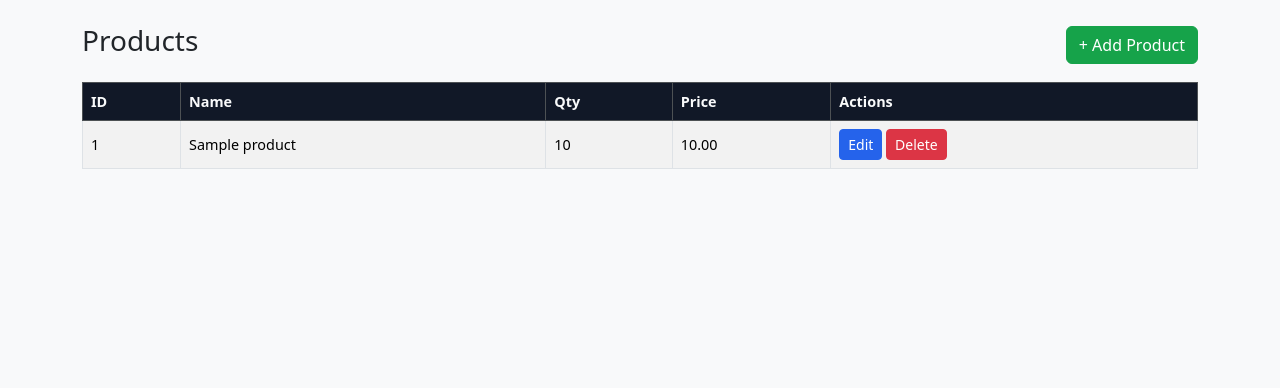
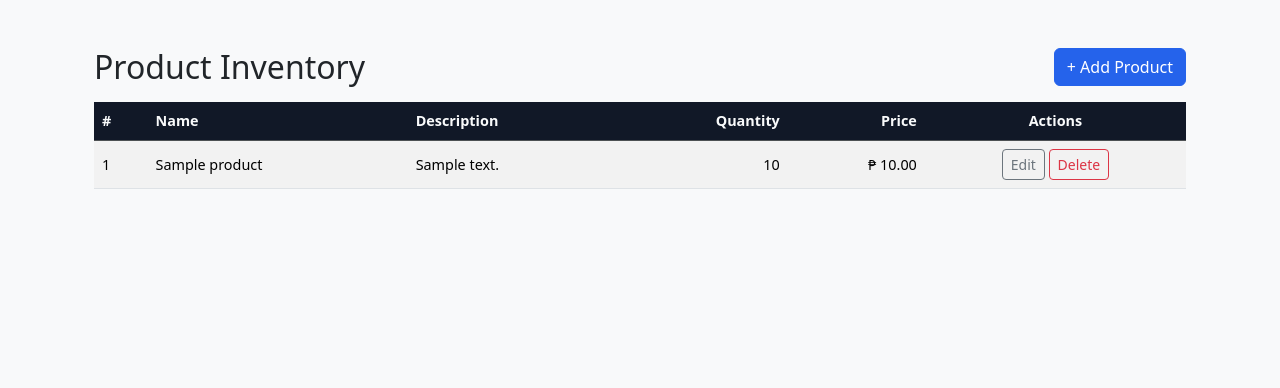
Before and after one commit to trickyson/msit_inventory_system, a Flask app: page /products in a window 1280 px wide. Shown: the part 56-444 px from the top of the page. Run offline with Flask 3, Linux system fonts and the light colour scheme; the visitor is signed in with stand-in values (Sample User, id 1); tables that the repository leaves empty or names only in its code hold one stand-in row (values such as "Sample post").

Commit message:
Update products_list.html

```diff
--- a/templates/products_list.html
+++ b/templates/products_list.html
@@ -1,49 +1,69 @@
 {% extends "base.html" %}
+{% block title %}Products{% endblock %}
+
 {% block content %}
-
+<div class="container mt-4">
     <div class="d-flex justify-content-between align-items-center mb-3">
-  <h3>Products</h3>
+        <h2 class="mb-0">Product Inventory</h2>
 
         {% if user.role == 'admin' %}
-  <a class="btn btn-success" href="{{ url_for('product_new') }}">+ Add Product</a>
+        <a href="{{ url_for('product_new') }}" class="btn btn-primary">
+            + Add Product
+        </a>
         {% endif %}
     </div>
 
+    {% if products %}
     <div class="table-responsive">
-  <table class="table table-striped table-bordered table-hover bg-white align-middle">
+        <table class="table table-striped table-hover align-middle">
             <thead class="table-dark">
                 <tr>
-      <th>ID</th>
+                    <th>#</th>
                     <th>Name</th>
-      <th>Qty</th>
-      <th>Price</th>
-      <th>Actions</th>
+                    <th>Description</th>
+                    <th class="text-end">Quantity</th>
+                    <th class="text-end">Price</th>
+                    {% if user.role == 'admin' %}
+                    <th class="text-center">Actions</th>
+                    {% endif %}
                 </tr>
             </thead>
             <tbody>
                 {% for p in products %}
                 <tr>
-      <td>{{ p.product_id }}</td>
-      <td>{{ p.product_name }}</td>
-      <td>{{ p.quantity }}</td>
-      <td>{{ "%.2f"|format(p.price) }}</td>
-      <td>
+                    <td>{{ loop.index }}</td>
+                    <td>{{ p.name }}</td>
+                    <td>{{ p.description }}</td>
+                    <td class="text-end">{{ p.quantity }}</td>
+                    <td class="text-end">₱ {{ "%.2f"|format(p.price) }}</td>
+
                     {% if user.role == 'admin' %}
-          <a class="btn btn-sm btn-primary"
-             href="{{ url_for('product_edit', product_id=p.id) }}">Edit</a>
-          <form action="{{ url_for('product_delete', product_id=p.product_id) }}"
-                method="post" style="display:inline;"
+                    <td class="text-center">
+                        <a href="{{ url_for('product_edit', product_id=p.id) }}"
+                           class="btn btn-sm btn-outline-secondary">
+                            Edit
+                        </a>
+
+                        <form action="{{ url_for('product_delete', product_id=p.id) }}"
+                              method="post"
+                              class="d-inline"
                               onsubmit="return confirm('Delete this product?');">
-            <button class="btn btn-sm btn-danger">Delete</button>
+                            <button type="submit"
+                                    class="btn btn-sm btn-outline-danger">
+                                Delete
+                            </button>
                         </form>
-        {% else %}
-          <span class="text-muted">View Only</span>
+                    </td>
                     {% endif %}
-      </td>
                 </tr>
                 {% endfor %}
             </tbody>
         </table>
     </div>
-
+    {% else %}
+    <div class="alert alert-info">
+        No products found. {% if user.role == 'admin' %}Click “Add Product” to create one.{% endif %}
+    </div>
+    {% endif %}
+</div>
 {% endblock %}
```
Lines whose indentation alone changed are shown as unchanged.
